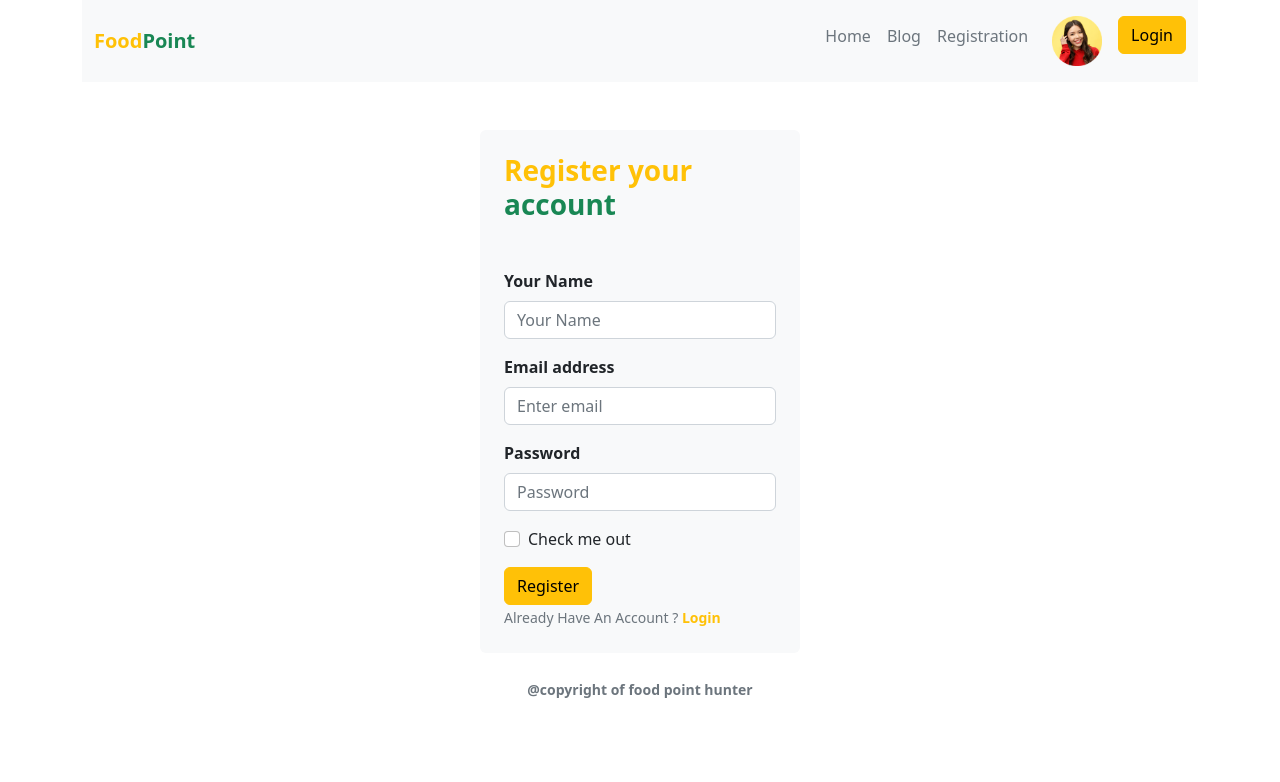
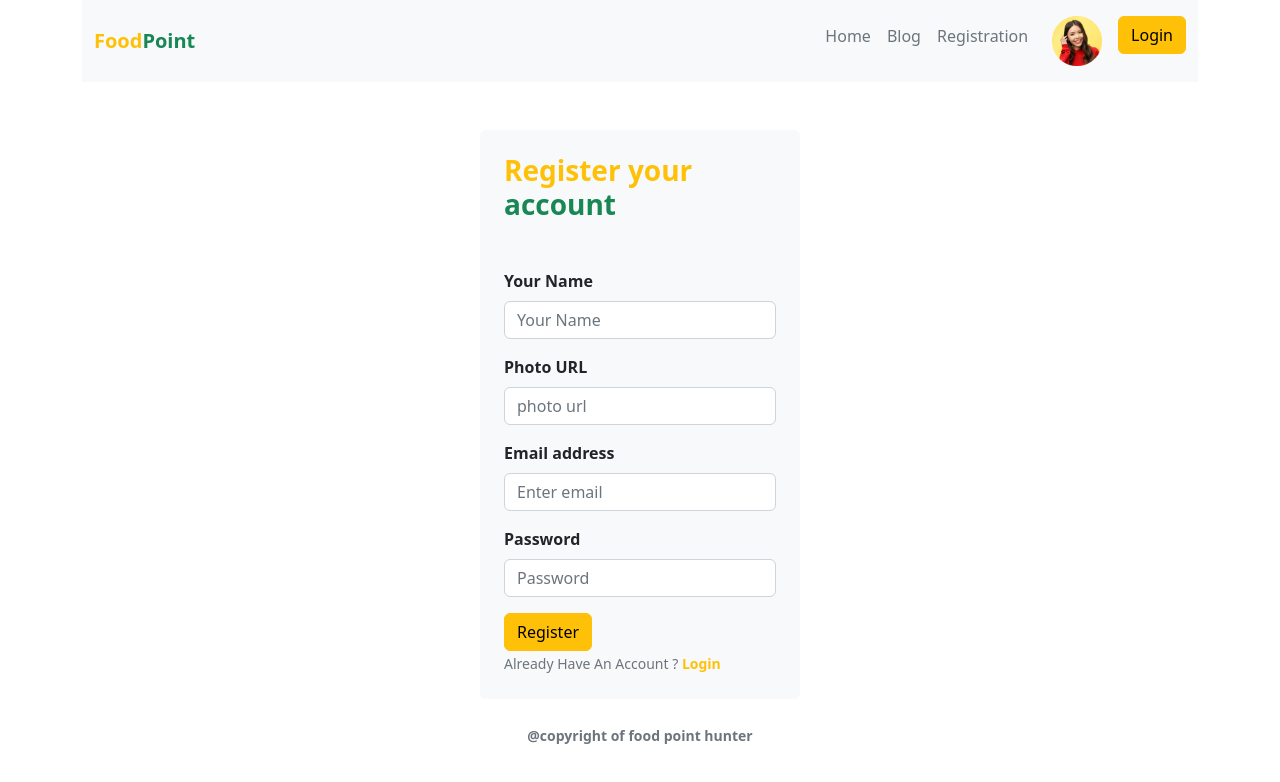
Before and after one commit to afsana-haque/food-point-client, a React (Vite) app: page /register in a window 1280 px wide. Shown: the top 782 px of the page. Built offline with nearby package versions, Linux system fonts and the light colour scheme.

Commit message:
added register photo url and change code

```diff
--- a/src/Loing/Register/Register.jsx
+++ b/src/Loing/Register/Register.jsx
@@ -12,6 +12,10 @@ const Register = () => {
                     <Form.Control type="text" name='name' placeholder="Your Name" required />
                 </Form.Group>
                 <Form.Group className="mb-3" controlId="formBasicEmail">
+                    <Form.Label className='fw-semibold'>Photo URL</Form.Label>
+                    <Form.Control type="text" name='photo' placeholder="photo url" required />
+                </Form.Group>
+                <Form.Group className="mb-3" controlId="formBasicEmail">
                     <Form.Label className='fw-semibold'>Email address</Form.Label>
                     <Form.Control type="email" placeholder="Enter email" required/>
                 </Form.Group>
@@ -19,9 +23,6 @@ const Register = () => {
                 <Form.Group className="mb-3" controlId="formBasicPassword">
                     <Form.Label className='fw-semibold'>Password</Form.Label>
                     <Form.Control type="password" placeholder="Password" required />
-                </Form.Group>
-                <Form.Group className="mb-3" controlId="formBasicCheckbox">
-                    <Form.Check type="checkbox" label="Check me out" />
                 </Form.Group>
                 <Button variant="warning" type="submit">
                 Register
--- a/src/pages/Home/Chefs/Chefs.jsx
+++ b/src/pages/Home/Chefs/Chefs.jsx
@@ -17,10 +17,11 @@ const Chefs = () => {
         <Container>
             <h2>Meet Our Expart Chef</h2>
             <div>
-                {
+                {/* {
                     chefs.map(chef => <ChefCart
+                    key={chef.id}
                     chefs={chef}></ChefCart>)
-                }
+                } */}
             </div>
         </Container>
     );
```
